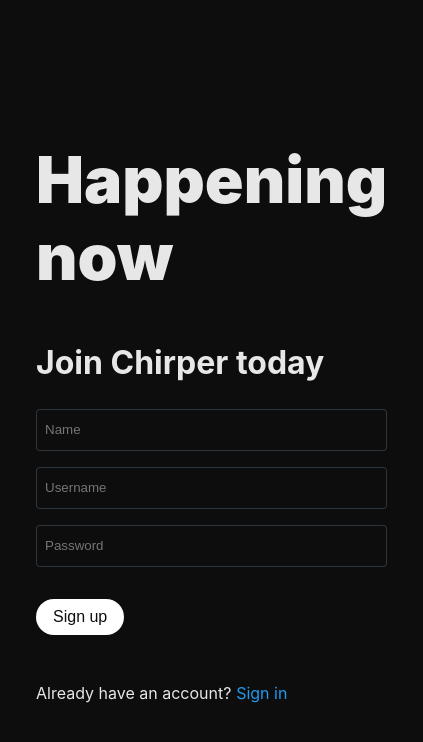
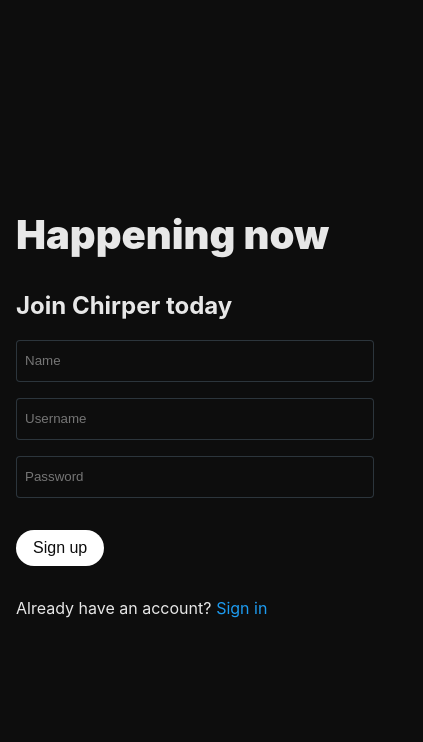
Before and after one commit to yujuncho/chirper, a React (Create React App) app in the folder client/: page / in a window 390 px wide. Shown: the top 742 px of the page, 423 px wide, since content can reach past the window. Built offline with nearby package versions, Linux system fonts and the light colour scheme.

Commit message:
- Added responsive styles for replying to tweets - Fixed bug where the text for the TweetEditor didn't reset after submission

```diff
--- a/client/src/shared/components/layout/Modal.jsx
+++ b/client/src/shared/components/layout/Modal.jsx
@@ -15,16 +15,31 @@
   background-color: ${colors.LIGHT_OPAQUE};
   display: flex;
   justify-content: center;
+  box-sizing: border-box;
 `;
 
 const ModalContainer = styled.div`
-  position: fixed;
-  top: 5vh;
+  position: absolute;
+  top: 0;
   width: 100%;
-  max-width: 600px;
+  height: 100%;
   background-color: ${colors.DARK};
   border-radius: 14px;
   z-index: 30;
+  box-sizing: border-box;
+
+  @media (min-width: 768px) {
+    position: absolute;
+    top: 5vh;
+    width: 100%;
+    max-width: 600px;
+    height: initial;
+    max-width: 600px;
+    background-color: ${colors.DARK};
+    border-radius: 14px;
+    z-index: 30;
+    box-sizing: border-box;
+  }
 `;
 
 export default function Modal({ children }) {
--- a/client/src/shared/components/layout/Nav.jsx
+++ b/client/src/shared/components/layout/Nav.jsx
@@ -5,12 +5,16 @@
   display: flex;
   align-items: center;
   justify-content: space-between;
-  position: sticky;
+  position: fixed;
   top: 0;
   z-index: 10;
+  width: 100%;
+  max-width: 600px;
+  height: 70px;
   padding: 1rem;
   background: ${colors.DARK};
   border: 1px solid rgba(255, 255, 255, 0.2);
+  box-sizing: border-box;
 
   & h1 {
     margin: 0;
--- /dev/null
+++ b/client/src/shared/hooks/useTime.js
@@ -0,0 +1,24 @@
+const showElapsedTime = timestamp => {
+  if (typeof timestamp !== "number") return "NaN";
+
+  const SECOND = 1000;
+  const MINUTE = 1000 * 60;
+  const HOUR = 1000 * 60 * 60;
+  const DAY = 1000 * 60 * 60 * 24;
+
+  const elapsed = Date.now() - timestamp;
+
+  if (elapsed <= MINUTE) return `${Math.round(elapsed / SECOND)}s`;
+  if (elapsed <= HOUR) return `${Math.round(elapsed / MINUTE)}m`;
+  if (elapsed <= DAY) return `${Math.round(elapsed / HOUR)}h`;
+  return new Date(timestamp).toLocaleString("en-us", {
+    month: "short",
+    day: "numeric"
+  });
+};
+
+export default function useTime() {
+  return {
+    showElapsedTime
+  };
+}
--- a/client/src/tweets/components/Tweet.jsx
+++ b/client/src/tweets/components/Tweet.jsx
@@ -3,6 +3,7 @@
 import styled from "styled-components";
 
 import useAuth from "../../shared/hooks/useAuth";
+import useTime from "../../shared/hooks/useTime";
 
 import TweetComposer from "./TweetComposer";
 import RetweetButton from "./RetweetButton";
@@ -53,10 +54,8 @@
   const { tweet, retweet, isRetweet, replyingToTweet } = props;
   const [showTweetComposer, setShowTweetComposer] = useState(false);
   const { authContext } = useAuth();
-  const createdAt = new Date(tweet.createdAt).toLocaleString("en-us", {
-    month: "short",
-    day: "numeric"
-  });
+  const { showElapsedTime } = useTime();
+  const createdAt = showElapsedTime(tweet.createdAt);
 
   const handleReply = () => {
     setShowTweetComposer(true);
--- a/client/src/tweets/components/TweetComposer.jsx
+++ b/client/src/tweets/components/TweetComposer.jsx
@@ -1,4 +1,5 @@
 import { AiOutlineClose } from "react-icons/ai";
+import { BsArrowLeft } from "react-icons/bs";
 import styled from "styled-components";
 
 import Modal from "../../shared/components/layout/Modal";
@@ -14,15 +15,41 @@
   min-height: 150px;
 `;
 
+const TweetComposerHeaderLargeScreens = styled.div`
+  @media (max-width: 768px) {
+    & ${ButtonIcon} {
+      display: none;
+    }
+  }
+`;
+
+const TweetComposerHeaderSmallScreens = styled.div`
+  display: flex;
+  justify-content: space-between;
+
+  @media (min-width: 768px) {
+    & ${ButtonIcon} {
+      display: none;
+    }
+  }
+`;
+
 export default function TweetComposer(props) {
   const { tweet, onSave, onClick } = props;
 
   return (
     <Modal>
       <ModalHeader>
-        <ButtonIcon onClick={onClick} title="Close">
-          <AiOutlineClose />
-        </ButtonIcon>
+        <TweetComposerHeaderLargeScreens>
+          <ButtonIcon onClick={onClick} title="Close">
+            <AiOutlineClose />
+          </ButtonIcon>
+        </TweetComposerHeaderLargeScreens>
+        <TweetComposerHeaderSmallScreens>
+          <ButtonIcon onClick={onClick} title="Back">
+            <BsArrowLeft />
+          </ButtonIcon>
+        </TweetComposerHeaderSmallScreens>
       </ModalHeader>
       <ModalBody>
         <Tweet tweet={tweet} replyingToTweet={true} />
--- a/client/src/tweets/components/TweetEditorInput.jsx
+++ b/client/src/tweets/components/TweetEditorInput.jsx
@@ -28,6 +28,12 @@
     }
   }, [autoFocus, inputRef]);
 
+  useEffect(() => {
+    if (text.length === 0) {
+      inputRef.current.innerText = "";
+    }
+  }, [text, inputRef]);
+
   const handleChange = event => {
     const innerText = event.currentTarget.innerText;
     const newText = innerText === "\n" ? "" : innerText;
--- a/client/src/tweets/pages/Home.jsx
+++ b/client/src/tweets/pages/Home.jsx
@@ -19,6 +19,10 @@
   flex: 1;
 `;
 
+const HomeContent = styled.div`
+  margin-top: 70px;
+`;
+
 export default function Home() {
   const { authContext } = useAuth();
   const apolloClient = useApolloClient();
@@ -36,10 +40,12 @@
           Sign Out
         </Button>
       </Nav>
-      <Card>
-        <TweetEditor />
-      </Card>
-      <Timeline />
+      <HomeContent>
+        <Card>
+          <TweetEditor />
+        </Card>
+        <Timeline />
+      </HomeContent>
     </HomeContainer>
   );
 }
--- a/client/src/user/pages/Auth.jsx
+++ b/client/src/user/pages/Auth.jsx
@@ -18,8 +18,12 @@
 `;
 
 const LogoEnlarged = styled.div`
-  flex: 1;
-  background: ${colors.PRIMARY};
+  flex: 0;
+
+  @media (min-width: 768px) {
+    flex: 1;
+    background: ${colors.PRIMARY};
+  }
 `;
 
 const AuthContentContainer = styled.div`
@@ -28,10 +32,19 @@
   padding: 16px;
   min-width: 45vw;
   box-sizing: border-box;
+  width: 100%;
+
+  @media (min-width: 576px) {
+    width: initial;
+  }
 `;
 
 const AuthFormContainer = styled.div`
-  max-width: 400px;
+  max-width: 100%;
+
+  @media (min-width: 576px) {
+    max-width: 400px;
+  }
 `;
 
 const AuthSwitchContainer = styled.div`
@@ -42,17 +55,17 @@
   flex-shrink: 0;
   max-width: 760px;
   width: 100%;
-  padding: 20px;
+  padding: 0px;
   box-sizing: border-box;
 
   & > h1 {
-    font-size: 4rem;
+    font-size: 2.5rem;
     font-weight: 900;
-    margin: 3rem 0;
+    margin: 2rem 0;
   }
 
   & > h2 {
-    font-size: 2rem;
+    font-size: 1.5rem;
   }
 
   & > form {
@@ -60,13 +73,57 @@
   }
 
   & > ${AuthFormContainer} {
-    margin-bottom: 3rem;
+    margin-bottom: 2rem;
   }
 
   & > div > span {
     margin-left: 0.3rem;
     color: ${colors.PRIMARY};
     cursor: pointer;
+  }
+
+  @media (min-width: 576px) {
+    padding: 10px;
+
+    & > h1 {
+      font-size: 3.5rem;
+      font-weight: 900;
+      margin: 2.5rem 0;
+    }
+
+    & > h2 {
+      font-size: 2rem;
+    }
+
+    & > form {
+      margin-bottom: 1rem;
+    }
+
+    & > ${AuthFormContainer} {
+      margin-bottom: 2.5rem;
+    }
+  }
+
+  @media (min-width: 768px) {
+    padding: 20px;
+
+    & > h1 {
+      font-size: 4rem;
+      font-weight: 900;
+      margin: 3rem 0;
+    }
+
+    & > h2 {
+      font-size: 2rem;
+    }
+
+    & > form {
+      margin-bottom: 1rem;
+    }
+
+    & > ${AuthFormContainer} {
+      margin-bottom: 3rem;
+    }
   }
 `;
 
```
